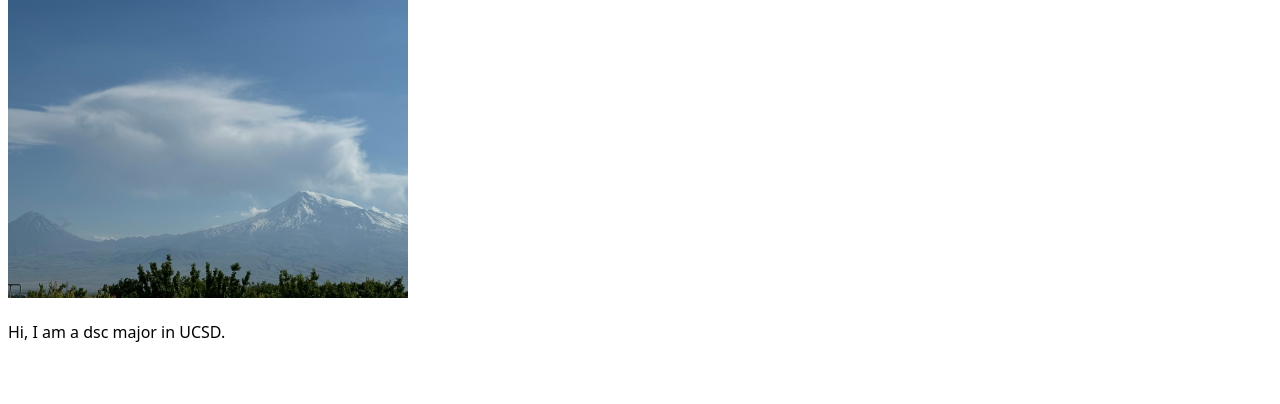
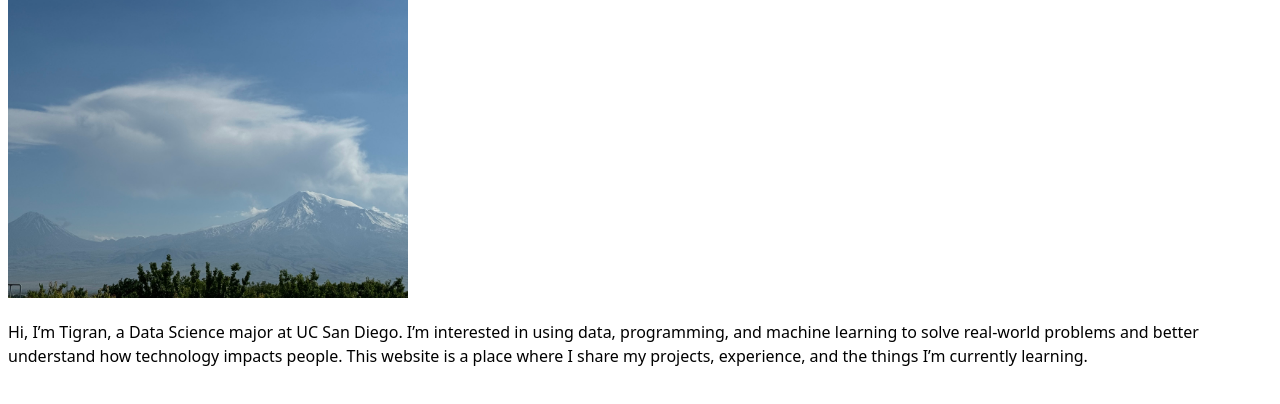
Before and after one commit to TigranZhamakochyan/portfolio, a plain HTML site: page index.html in a window 1280 px wide. Shown: the part 102-506 px from the top of the page. Drawn offline with Linux system fonts and the light colour scheme.

Commit message:
Update index.html

```diff
--- a/index.html
+++ b/index.html
@@ -17,6 +17,6 @@
     </nav>
 
     <img src="images/masis.jpg" alt="Photo of holy Mount Ararat from my home country" width="400">
-    <p>Hi, I am a dsc major in UCSD.</p>
+    <p>Hi, I’m Tigran, a Data Science major at UC San Diego. I’m interested in using data, programming, and machine learning to solve real-world problems and better understand how technology impacts people. This website is a place where I share my projects, experience, and the things I’m currently learning.</p>
 </body>
 </html>
```
